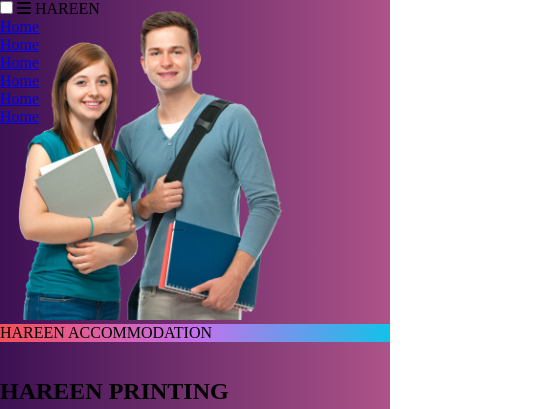
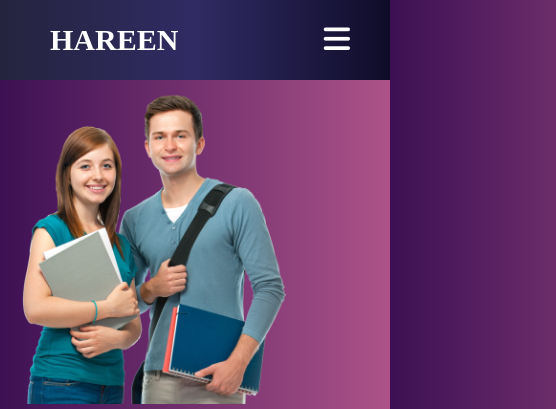
Before and after one commit to shreeatindra98/shreeatindra98.github.io, a plain HTML site: page index.html in a window 390 px wide. Shown: the top 409 px of the page, 556 px wide, since content can reach past the window. Drawn offline with Linux system fonts and the light colour scheme.

Commit message:
Update style.css

```diff
--- a/style.css
+++ b/style.css
@@ -1,21 +1,41 @@
 *{
-	margin:0;
-	padding:0;
-	box-sizing:border-box;
+padding: 0;
+  margin: 0;
+  text-decoration: none;
+  list-style: none;
+  box-sizing: border-box;
+}
+body{
+	font-family: montserrat;
+}
+nav{
+	background: #0f0c29;  /* fallback for old browsers */
+background: -webkit-linear-gradient(to right, #24243e, #302b63, #0f0c29);  /* Chrome 10-25, Safari 5.1-6 */
+background: linear-gradient(to right, #24243e, #302b63, #0f0c29); /* W3C, IE 10+/ Edge, Firefox 16+, Chrome 26+, Opera 12+, Safari 7+ */
+ /* W3C, IE 10+/ Edge, Firefox 16+, Chrome 26+, Opera 12+, Safari 7+ */
+;
+	height: 80px;
+	width:100%;
+	z-index: 2;
+
 }
 .img1{
 	height:auto;
-	max-height: 100%;
+	max-height:100%%;
 	max-width: 100%;
 }
+
 .container{width:100%;
-	height:auto;
+	height:100%;
 	display:flex;
 	flex-direction: row;
 	justify-content: space-around;
 	flex-flow:wrap;
+	padding-top: 80px;
+	object-fit: cover;
+
 }
-.box1{width:50%;}
+.box1{width:50%;padding: 1%}
 @media screen and (max-width:600px)
 {
 	.box1{
@@ -25,3 +45,123 @@
 		height:20em;
 	}
 }
+label.logo{
+  color: white;
+  font-size: 35px;
+  line-height: 80px;
+  padding: 0 100px;
+  font-weight: bold;
+}
+nav ul{
+  float: right;
+  margin-right: 20px;
+}
+nav ul li{
+  display: inline-block;
+  line-height: 80px;
+  margin: 0 5px;
+}
+nav ul li a{
+  color: white;
+  font-size: 17px;
+  padding: 7px 13px;
+  border-radius: 3px;
+  text-transform: uppercase;
+}
+a.active,a:hover{
+  background: #1b9bff;
+  transition: .5s;
+}
+.checkbtn{
+  font-size: 30px;
+  color: white;
+  float: right;
+  line-height: 80px;
+  margin-right: 40px;
+  cursor: pointer;
+  display: none;
+}
+#check{
+  display: none;
+}
+@media (max-width: 952px){
+  label.logo{
+    font-size: 30px;
+    padding-left: 50px;
+  }
+  nav ul li a{
+    font-size: 16px;
+  }
+}
+@media (max-width: 858px){
+  .checkbtn{
+    display: block;
+  }
+  ul{
+    position: fixed;
+    width: 100%;
+    height: 100vh;
+    background: #2c3e50;
+    top: 80px;
+    left: -100%;
+    text-align: center;
+    transition: all .5s;
+  }
+  nav ul li{
+    display: block;
+    margin: 50px 0;
+    line-height: 30px;
+  }
+  nav ul li a{
+    font-size: 20px;
+  }
+  a:hover,a.active{
+    background: none;
+    color: #0082e6;
+  }
+  #check:checked ~ ul{
+    left: 0;
+  }
+}
+.flex-container {
+  display: flex;
+  object-fit: cover;
+  flex-direction: column;
+}
+
+.flex-container > div {height:33%;
+  background-color: #f1f1f1;
+  width: 100%;
+  margin: 1px;
+  text-align: center;
+  line-height: 75px;
+  font-size: 30px;
+  border-radius: 20px;
+  color: White;
+  font-weight: bolder;
+  font-family: Verdana;
+}
+@keyframes fade-in
+{
+	0%
+	{
+		opacity:0;
+	}
+	100%
+	{
+		opacity:1;
+	}
+}
+@keyframes right-in
+{
+	0%
+	{
+		transform:translateX(+200px);
+
+		opacity:0;
+	}
+	100%
+	{
+		opacity: 1;
+	}
+}
```
